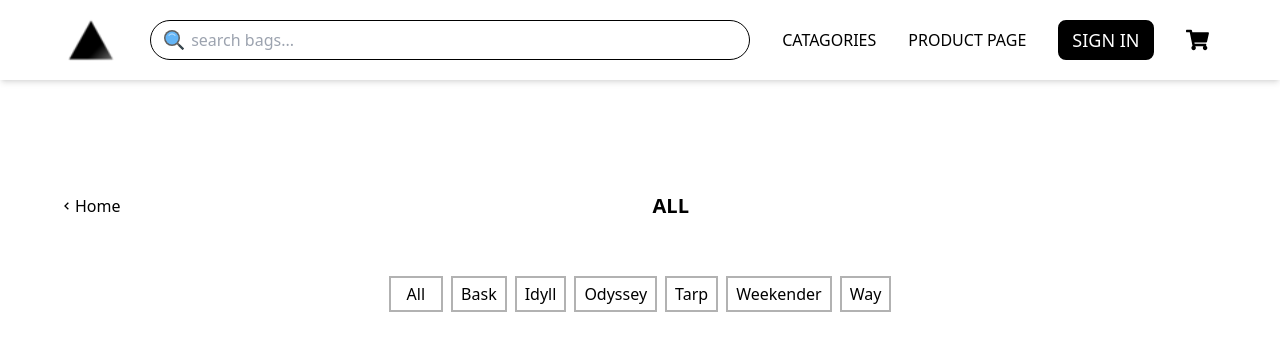
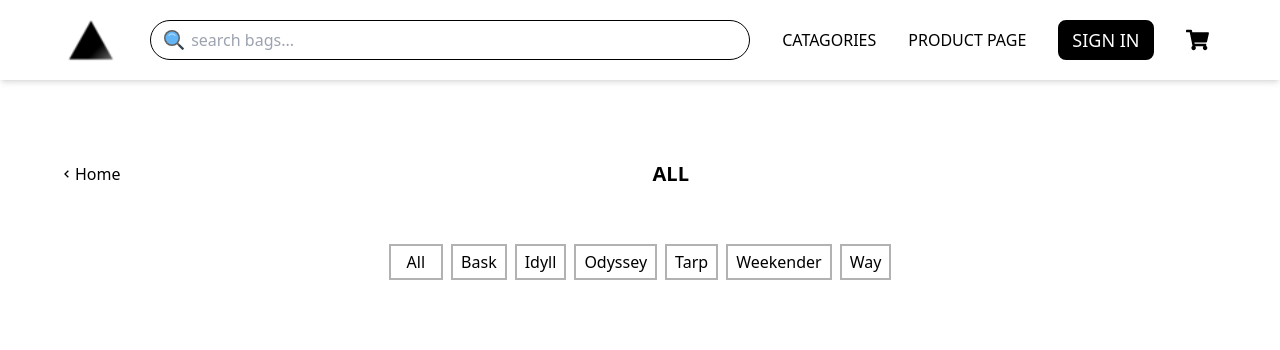
Before and after one commit to prateek-kukreja/Dailypacks, a React (Vite) app in the folder client/: page /categories in a window 1280 px wide. Shown: the top 350 px of the page. Built offline with nearby package versions, Linux system fonts and the light colour scheme.

Commit message:
Update UI components and styles (1)

```diff
--- a/client/src/components/CategoriesFilter.jsx
+++ b/client/src/components/CategoriesFilter.jsx
@@ -11,7 +11,7 @@ function CategoriesFilter() {
 
   return (
     <div className="container">
-      <div className="flex flex-col items-center -mb-10 pt-28">
+      <div className="flex flex-col items-center -mb-10 pt-20">
         <div className="flex items-center w-full mb-14">
           <Link
             className="text-base no-underline text-black text-left flex items-center justify-center"
```
